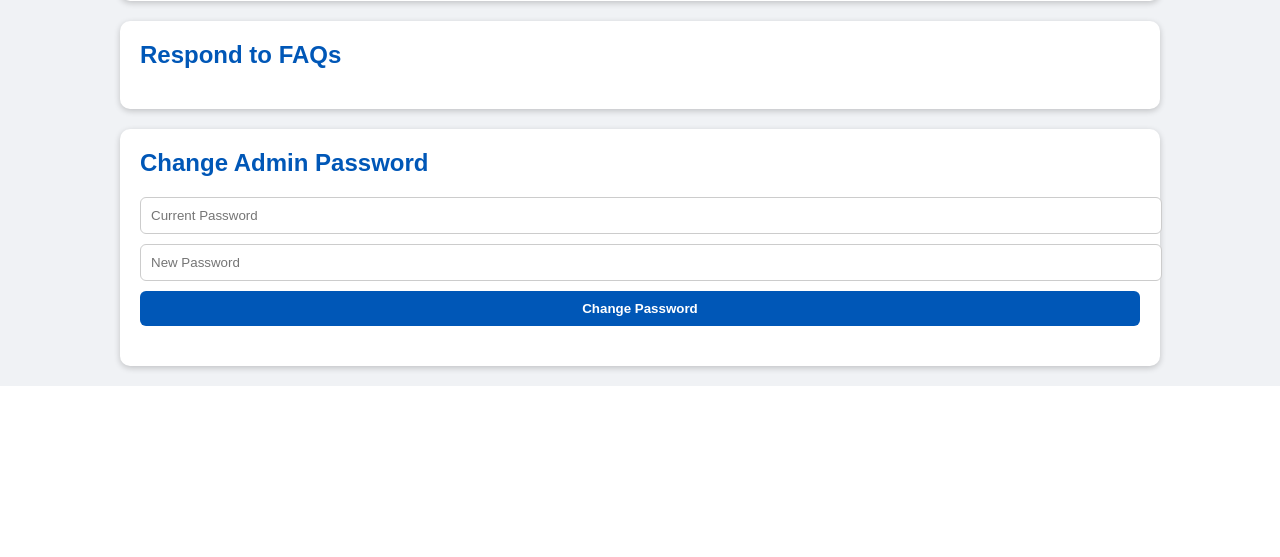
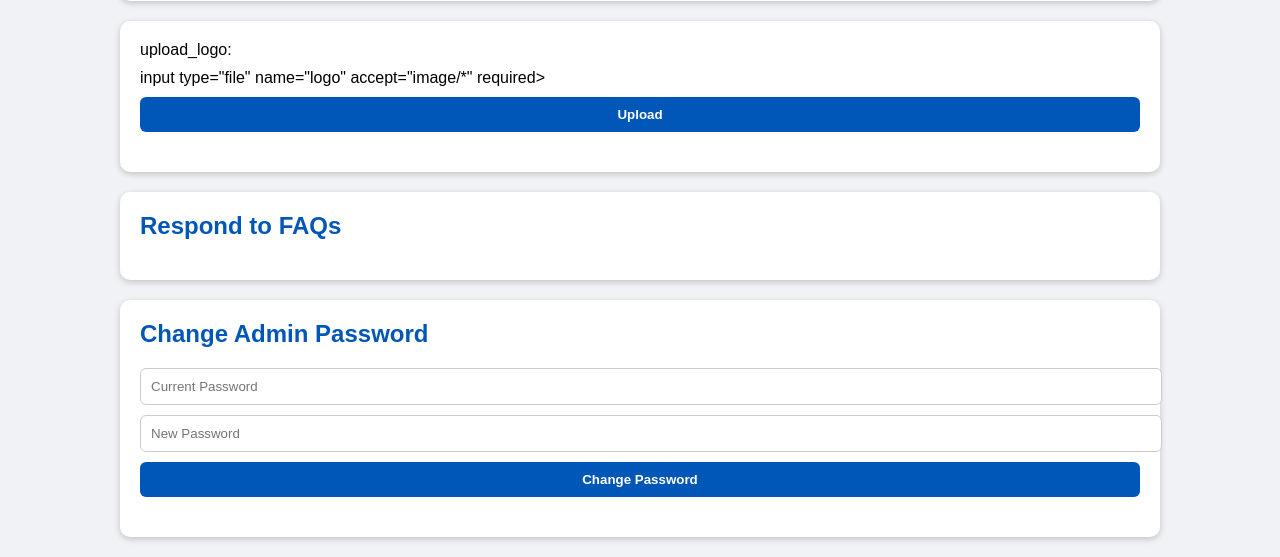
Before and after one commit to sambiketi/euromove2, a Flask app: page /admin/dashboard in a window 1280 px wide. Shown: the part 1067-1624 px from the top of the page. Before the commit the page ends 1453 px from the top, so only its background shows below. Run offline with Flask 3, Linux system fonts and the light colour scheme; a user stored in the database is signed in; data comes from the database, SQL or seed files in the repository; data that the repository does not hold is empty.

Commit message:
upload logo folder

```diff
--- a/app.py
+++ b/app.py
@@ -230,6 +230,29 @@ def forgot_password():
         <button type="submit">Send Reset Link</button>
         </form>
     '''
+#Create upload logo route
+import os
+from flask import request, redirect, url_for, flash
+app.config['UPLOAD_FOLDER'] = 'static/uploads'
+ALLOWED_EXTENSIONS = {'png','jpeg','jpg','gif'}
+def allowed_file(filename):
+    return'.'in filename and filename.rsplit('.',1)[1].lower() in ALLOWED_EXTENSIONS
+@app.route('/upload_logo',
+methods=['POST'])
+def upload_logo():
+    file=request.files.get('logo')
+    if not file or file.filename == '':
+        flash('No file selected')
+        return redirect(request.referrer)
+    if not allowed_file(file.filename):
+        flash('invalid file type')
+        return redirect(request.referrer)
+        filename='site_logo.' + file.filename.rsplit('.',1)[1],lower()
+    upload_path = os.path.join(app.config['UPLOAD_FOLDER'],filename)
+    os.makedirs(app.config['UPLOAD_FOLDER'],exist_ok=True)
+    file.save(upload_path)
+    flash('logo uploaded succesfully')
+    return redirect(url_for('admin_dashboard'))
 
 @app.route('/admin/reset_password/<token>', methods=['GET','POST'])
 def reset_password(token):
--- a/templates/admin_dashboard.html
+++ b/templates/admin_dashboard.html
@@ -103,7 +103,16 @@ td img { max-width:100px; border-radius:5px; }
 </table>
 </div>
 </section>
-
+<section>
+  <form
+  action="{{url_for('upload_logo')}}"
+  method="POST" enctype="multipart/form-data">
+    <label>upload_logo:</label>
+    input type="file" name="logo"
+  accept="image/*" required>
+    <button type="submit">Upload</button>
+  </form>
+</section>
 <section>
 <h2>Respond to FAQs</h2>
 {% for f in faqs %}
--- a/templates/euromove.html
+++ b/templates/euromove.html
@@ -115,7 +115,8 @@ footer {
 <body>
 
 <header>
-  <img src="{{ url_for('static', filename='img/' ~ logo_filename) }}" alt="Euromove Logo" class="logo">
+  <a
+  href="{{url_for('admin_dashboard') }}"><img src="{{ url_for('static', filename='img/' ~ logo_filename) }}" alt="Euromove Logo" class="logo"></a>
   <h1>Welcome to Euromove</h1>
   <p>Study and work opportunities across Europe</p>
   <nav>
```
Also changed, not shown: Blue and Black Minimalist Brand Logo.png (added).
